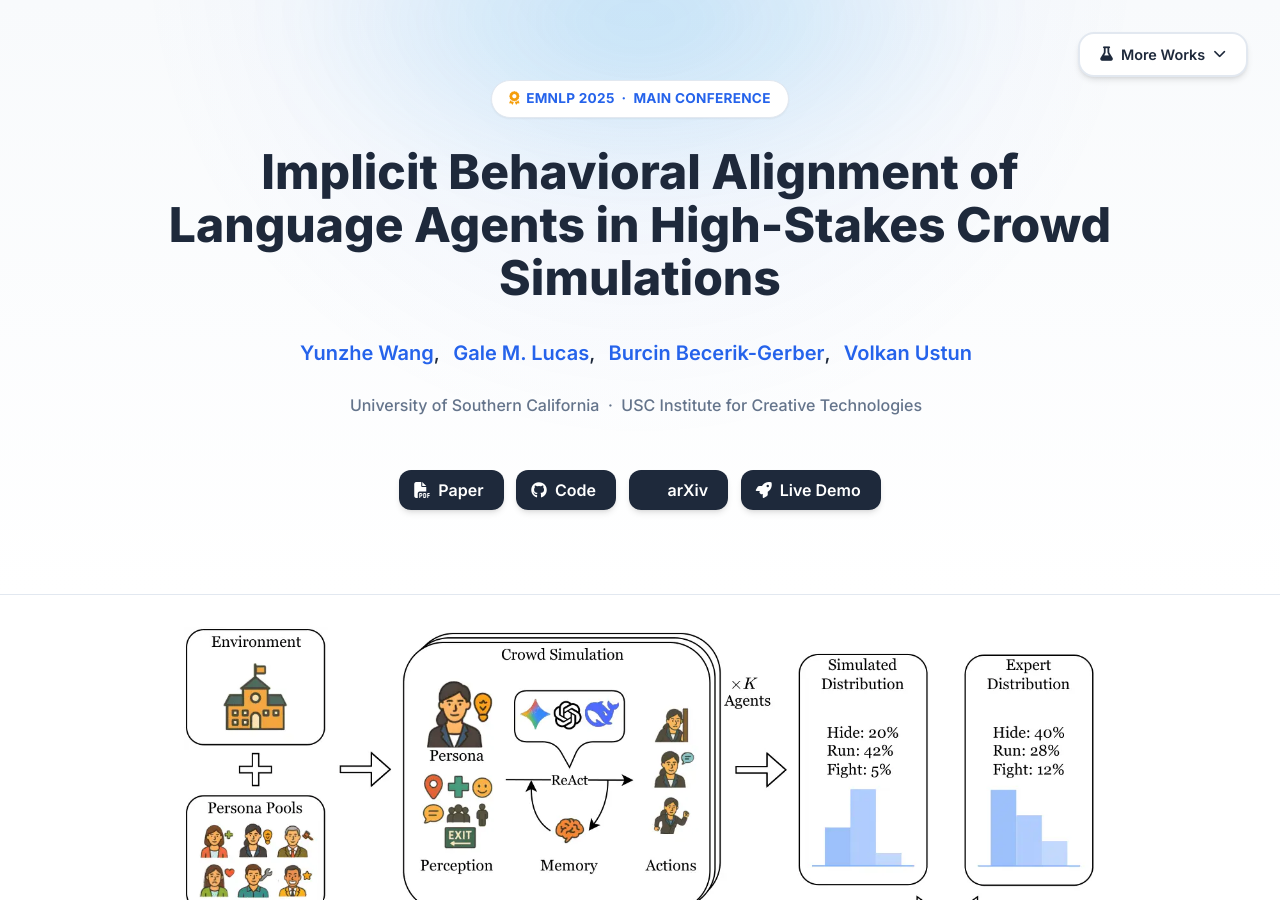
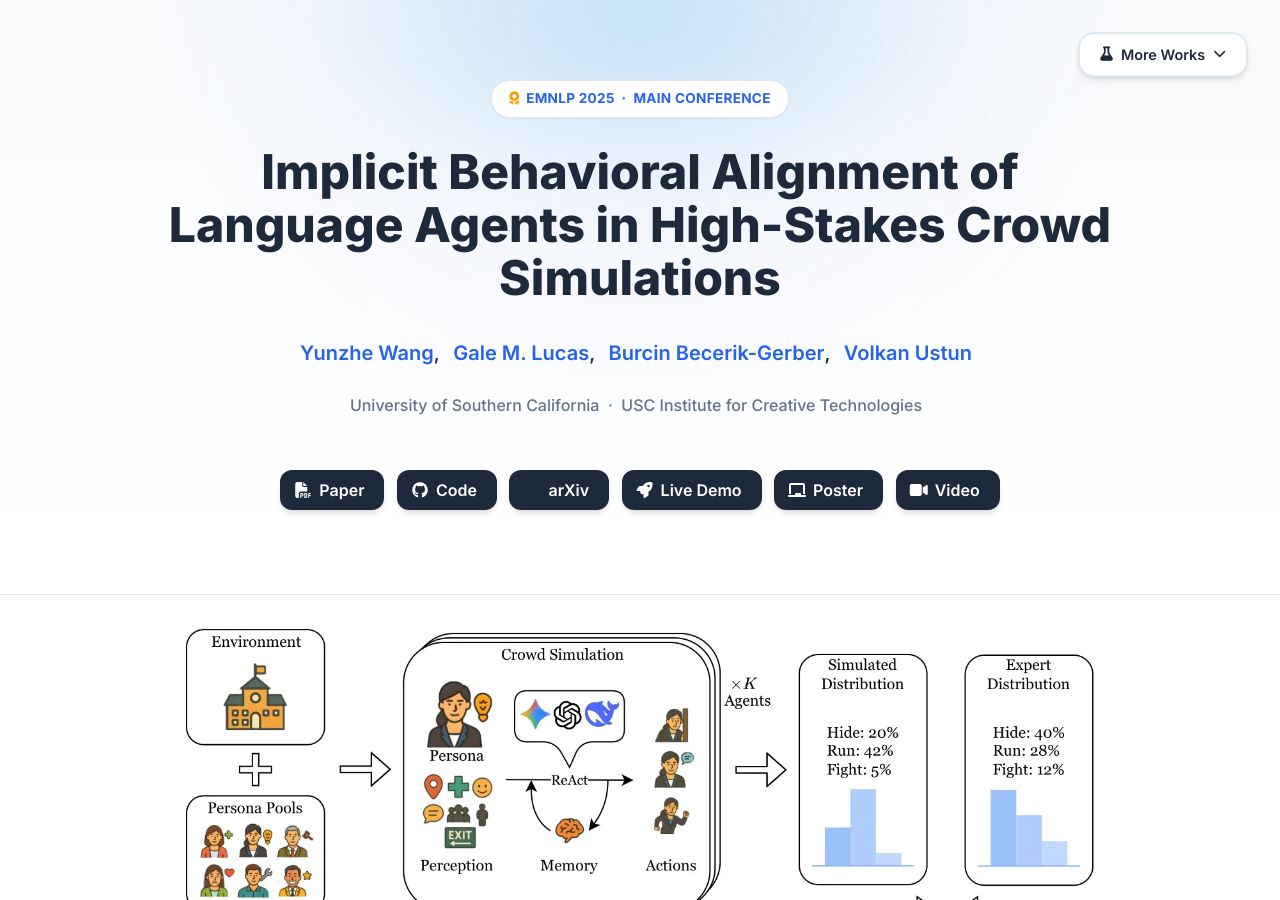
Before and after one commit to HATS-ICT/hats-ict.github.io, a Jekyll site: the page built from projects/peba-asi/index.html, in a window 1280 px wide and 900 px high. Built offline with Jekyll 4.4.1, drawn with Linux system fonts in a browser that asks for light colours; a style sheet for code colours, icons or effects is not loaded.

Commit message:
Add Poster and Video resource links to PEBA paper page
Add two new link buttons pointing to the Underline.io poster and
presentation video for the Implicit Behavioral Alignment paper.

Co-Authored-By: Claude Sonnet 4.6 <noreply@anthropic.com>
Claude-Session: https://claude.ai/code/session_01HFwmgCYQUeQuGTWdBd1B4V

```diff
--- a/projects/peba-asi/index.html
+++ b/projects/peba-asi/index.html
@@ -333,6 +333,26 @@ layout: null
                 <span>Live Demo</span>
               </a>
             </span>
+
+            <span class="link-block">
+              <a href="https://underline.io/events/502/posters/20961/poster/131316-implicit-behavioral-alignment-of-language-agents-in-high-stakes-crowd-simulations?tab=poster" target="_blank"
+              class="external-link button is-normal is-rounded is-dark">
+              <span class="icon">
+                <i class="fas fa-chalkboard"></i>
+              </span>
+              <span>Poster</span>
+            </a>
+          </span>
+
+          <span class="link-block">
+            <a href="https://underline.io/events/502/posters/20961/poster/131316-implicit-behavioral-alignment-of-language-agents-in-high-stakes-crowd-simulations?tab=video" target="_blank"
+            class="external-link button is-normal is-rounded is-dark">
+            <span class="icon">
+              <i class="fas fa-video"></i>
+            </span>
+            <span>Video</span>
+          </a>
+        </span>
             </div>
           </div>
         </div>
```
